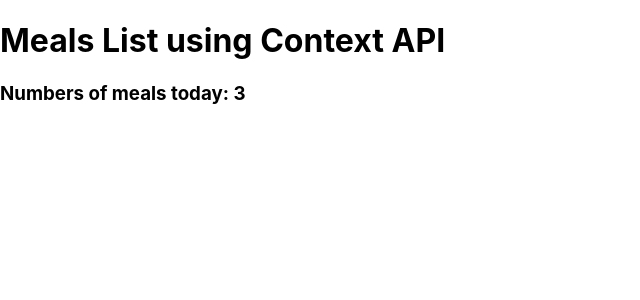
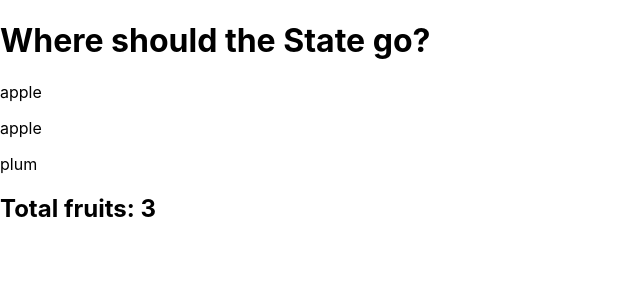
Before and after one commit to AmanUllah687/react-practice, a React (Create React App) app: page / in a window 1280 px wide. Shown: the top 300 px of the page, without its empty margins (0-640 px from the left). Built offline with nearby package versions, Linux system fonts and the light colour scheme.

Commit message:
Added some components

```diff
--- a/src/App.js
+++ b/src/App.js
@@ -306,6 +306,7 @@ function App() {
   export default App;
   */
  // React State Management
+ /*
  import MealsProvider from "./MealsProvider";
  import MealsList from "./MealsList";
  import Counter from "./Counter";
@@ -321,3 +322,22 @@ function App() {
   );
  }
  export default App;
+ */
+ import React from "react";
+import Fruits from "./Fruits";
+import FruitsCounter from "./FruitsCounter";
+function App() {
+  const[fruits] = React.useState([
+    {fruitName: 'apple', id: 1},
+    {fruitName: 'apple', id: 2},
+    {fruitName: 'plum', id: 3}
+]);
+  return (
+    <div className="App">
+      <h1>Where should the State go?</h1>
+      <Fruits fruits={fruits} />
+      <FruitsCounter fruits={fruits} />
+    </div>
+  );
+};
+export default App;
--- /dev/null
+++ b/src/Fruits.js
@@ -0,0 +1,9 @@
+import React from "react";
+function Fruits(props) {
+    return (
+        <div>
+            {props.fruits.map(f => <p key={f.id}>{f.fruitName}</p>)}
+        </div>
+    );
+};
+export default Fruits;
--- /dev/null
+++ b/src/FruitsCounter.js
@@ -0,0 +1,8 @@
+import React from "react";
+function FruitsCounter(props) {
+    return (
+        <h2>Total fruits: {props.fruits.length}</h2>
+    );
+};
+
+export default FruitsCounter;
```
